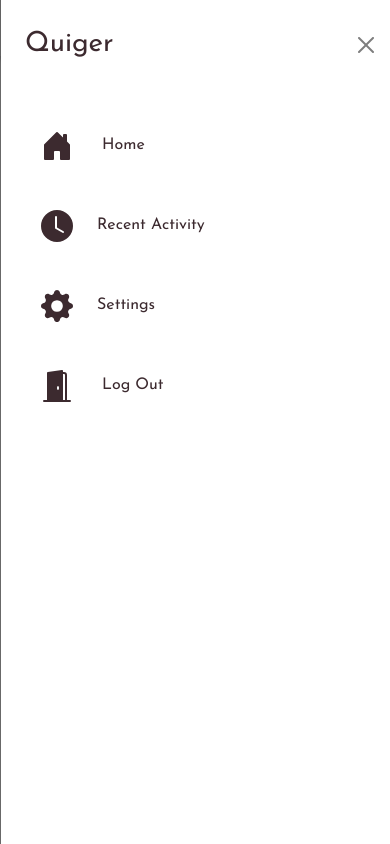
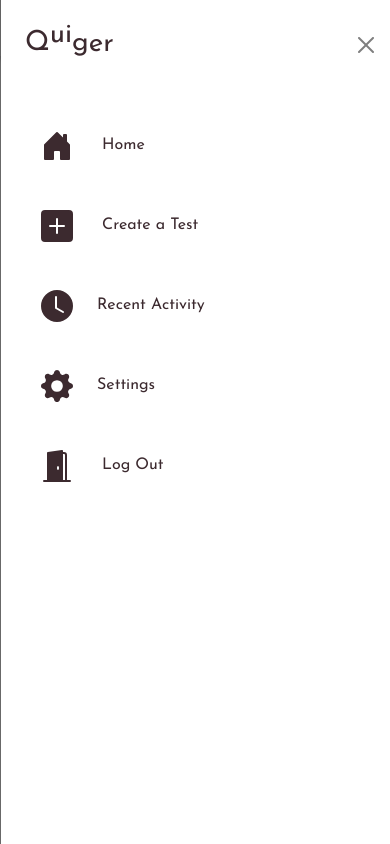
Before and after one commit to jinwu09/GContest, a Vue app in the folder frontend/: page /dashboard in a window 390 px wide. Both pictures are taken after a click on the button 350 px from the left and 28 px from the top of the page. Built offline with nearby package versions, Linux system fonts and the light colour scheme.

Commit message:
Added 404 page not found

```diff
--- a/frontend/src/assets/main.css
+++ b/frontend/src/assets/main.css
@@ -1,5 +1,13 @@
 @import url('https://fonts.googleapis.com/css2?family=Josefin+Sans&display=swap');
 
+@keyframes waviy {
+  0%,40%,100% {
+    transform: translateY(0)
+  }
+  20% {
+    transform: translateY(-10px)
+  }
+}
 
 :root{
   --main-color: #3C2A2F;
--- a/frontend/src/components/NavBar.vue
+++ b/frontend/src/components/NavBar.vue
@@ -1,14 +1,28 @@
 <template>
-    <nav class="navbar bg-body-tertiary  bar-design">
+    <nav class="navbar bg-body-tertiary sticky-top bar-design">
         <div class="container-fluid">
-            <span class="mb-0 h1 title">Quiger</span>
+            <span class="mb-0 h1 title">
+                <span style="--i:1">Q</span>
+                <span style="--i:2">u</span>
+                <span style="--i:3">i</span>
+                <span style="--i:4">g</span>
+                <span style="--i:5">e</span>
+                <span style="--i:6">r</span>
+            </span>
             <button class="navbar-toggler" type="button" data-bs-toggle="offcanvas" data-bs-target="#offcanvasNavbar"
                 aria-controls="offcanvasNavbar">
                 <span class="navbar-toggler-icon"></span>
             </button>
             <div class="offcanvas offcanvas-end" tabindex="-1" id="offcanvasNavbar" aria-labelledby="offcanvasNavbarLabel">
                 <div class="offcanvas-header">
-                    <h5 class="offcanvas-title title h1 m-2" id="offcanvasNavbarLabel">Quiger</h5>
+                    <h5 class="offcanvas-title title h1 m-2" id="offcanvasNavbarLabel">
+                        <span style="--i:1">Q</span>
+                        <span style="--i:2">u</span>
+                        <span style="--i:3">i</span>
+                        <span style="--i:4">g</span>
+                        <span style="--i:5">e</span>
+                        <span style="--i:6">r</span>
+                    </h5>
                     <button type="button" class="btn-close" data-bs-dismiss="offcanvas" aria-label="Close"></button>
                 </div>
                 <div class="offcanvas-body">
@@ -21,6 +35,15 @@
                                             d="M6.5 14.5v-3.505c0-.245.25-.495.5-.495h2c.25 0 .5.25.5.5v3.5a.5.5 0 0 0 .5.5h4a.5.5 0 0 0 .5-.5v-7a.5.5 0 0 0-.146-.354L13 5.793V2.5a.5.5 0 0 0-.5-.5h-1a.5.5 0 0 0-.5.5v1.293L8.354 1.146a.5.5 0 0 0-.708 0l-6 6A.5.5 0 0 0 1.5 7.5v7a.5.5 0 0 0 .5.5h4a.5.5 0 0 0 .5-.5Z" />
                                     </svg>
                                 </span> Home</a>
+                        </li>
+                        <li class="nav-item">
+                            <a class="nav-link m-2 p-3" aria-current="page" href="#">
+                                <span class="pe-4"><svg xmlns="http://www.w3.org/2000/svg" width="32" height="32"
+                                        fill="currentColor" class="bi bi-plus-square-fill" viewBox="0 0 16 16">
+                                        <path
+                                            d="M2 0a2 2 0 0 0-2 2v12a2 2 0 0 0 2 2h12a2 2 0 0 0 2-2V2a2 2 0 0 0-2-2H2zm6.5 4.5v3h3a.5.5 0 0 1 0 1h-3v3a.5.5 0 0 1-1 0v-3h-3a.5.5 0 0 1 0-1h3v-3a.5.5 0 0 1 1 0z" />
+                                    </svg>
+                                </span> Create a Test</a>
                         </li>
                         <li class="nav-item">
                             <a class="nav-link m-2 p-3" aria-current="page" href="#"><span class="pe-4"><svg
@@ -57,6 +80,14 @@
 .title {
     font-family: var(--title-font);
     color: var(--main-color);
+
+}
+
+.title span{
+    animation: waviy 1s infinite;
+    animation-delay: calc(.1s * var(--i));
+    position: relative;
+  display: inline-block;
 }
 
 .bar-design {
@@ -64,13 +95,18 @@
     box-shadow: 0px 4px 4px rgba(0, 0, 0, 0.25);
 }
 
-.nav-link{
+.nav-link {
     color: var(--main-color);
 }
+
+
 
 .nav-item:hover>.nav-link:hover {
     background: var(--main-color);
     color: #f0f0f0;
 
-    transition: all 1s ease;
-}</style>
+    -webkit-transform: scale(1.1) rotate(4deg);
+    transform: scale(1.1) rotate(4deg);
+    /* transition: all 1s ease; */
+}
+</style>
--- a/frontend/src/router/index.ts
+++ b/frontend/src/router/index.ts
@@ -3,6 +3,7 @@ import LoginView from '@/views/Auth/LoginView.vue';
 import RegisterView from '@/views/Auth/RegisterView.vue';
 import HomeDashboard from '@/views/Dashboard/HomeDashboard.vue';
 import CreateQuiz from '@/views/Dashboard/CreateQuiz.vue'
+import PathNotFound from '@/views/PathNotFound.vue'
 
 
 const router = createRouter({
@@ -32,6 +33,12 @@ const router = createRouter({
       path:'/',
       redirect: 'login'
     }
+    ,
+    {
+      path:'/:pathMatch(.*)*',
+      name: 'NotFound',
+      component: PathNotFound
+    }
   ]
 })
 
--- a/frontend/src/views/Auth/RegisterView.vue
+++ b/frontend/src/views/Auth/RegisterView.vue
@@ -22,10 +22,10 @@ function navToLogin() {
                         </div>
                         <form>
                             <div class="row mt-3">
-                                <div class="col-md-6"><input class="form-control form-control-lg" type="text"
+                                <div class="col-md-6 mt-3"><input class="form-control form-control-lg" type="text"
                                         placeholder="First Name" aria-label=".form-control-lg example" autocomplete="off"
                                         required></div>
-                                <div class="col-md-6"> <input class="form-control form-control-lg" type="text"
+                                <div class="col-md-6 mt-3"> <input class="form-control form-control-lg" type="text"
                                         placeholder="Last Name" aria-label=".form-control-lg example" autocomplete="off"
                                         required></div>
 
@@ -71,4 +71,6 @@ function navToLogin() {
     </div>
 </template>
 
-<style scoped>@import url(@/assets/login-register-forms.css);</style>
+<style scoped>
+@import url(@/assets/login-register-forms.css);
+</style>
--- a/frontend/src/views/Dashboard/HomeDashboard.vue
+++ b/frontend/src/views/Dashboard/HomeDashboard.vue
@@ -9,15 +9,15 @@ import NavBar from '@/components/NavBar.vue';
     <div class="mt-1">
         <div class="container-fluid">
             <div class="row mt-4">
-                <div class="col-md-1">
+                <div class="col-lg-1">
 
                 </div>
-                <div class="col-md-6">
+                <div class="col-lg-6">
                     <div class="row room-background m-2">
                         <div class="d-flex align-items-center justify-content-center ">
                             <div class="row w-75">
                                 <div class="col-md-8 mt-2">
-                                    <input class="form-control form-control-lg" type="text"
+                                    <input class="form-control form-control-lg" type="text" placeholder="Room Number"
                                         aria-label=".form-control-lg example">
                                 </div>
                                 <div class="col-md-4 mt-2">
@@ -29,15 +29,15 @@ import NavBar from '@/components/NavBar.vue';
                         </div>
                     </div>
                 </div>
-                <div class="col-md-1">
+                <div class="col-lg-1">
 
                 </div>
-                <div class="col-md-3">
+                <div class="col-lg-3">
                     <div class="row test-background m-2">
                         <div class="d-flex align-items-center justify-content-center ">
                             <div class="row w-75">
                                 <div class="col-md-12 mt-2 text-center test-color">
-                                    <p class="h5"><span class="pe-4"><svg
+                                    <p class="h5 text-center"><span class="pe-4"><svg
                                                     xmlns="http://www.w3.org/2000/svg" width="32" height="32"
                                                     fill="currentColor" class="bi bi-plus-square-fill" viewBox="0 0 16 16">
                                                     <path
@@ -91,7 +91,49 @@ import NavBar from '@/components/NavBar.vue';
     box-shadow: 0px 4px 4px rgba(0, 0, 0, 0.25);
     border-radius: 25px;
 }
+
+/* .test-background:before{
+    content: '';
+  position: absolute;
+  border: var(--main-color) solid 4px;
+  border-radius: 25px;
+
+  top: 0;
+  right: 0;
+  bottom: 0;
+  left: 0;
+  -webkit-transition-duration: 0.3s;
+  transition-duration: 0.3s;
+  -webkit-transition-property: top, right, bottom, left;
+  transition-property: top, right, bottom, left;
+} */
+
+@keyframes bounce {
+	0%, 20%, 60%, 100% {
+		-webkit-transform: translateY(0);
+		transform: translateY(0);
+	}
+
+	40% {
+		-webkit-transform: translateY(-20px);
+		transform: translateY(-20px);
+	}
+
+	80% {
+		-webkit-transform: translateY(-10px);
+		transform: translateY(-10px);
+	}
+}
+
+/* .test-background:hover:before, .test-background:focus:before, .test-background:active:before {
+  top: -8px;
+  right: -8px;
+  bottom: -8px;
+  left: -8px;
+} */
+
 .test-background:hover{
     border: var(--main-color) 3px solid;
+        animation: bounce .2s;
 }
 </style>
--- /dev/null
+++ b/frontend/src/views/PathNotFound.vue
@@ -0,0 +1,75 @@
+<template>
+    <div class="container-fluid">
+        <div class="d-flex align-items-center justify-content-center vh-100">
+            <section class="page_404 w-100">
+                <div class="container">
+                    <div class="row">
+                        <div class="col-sm-12 ">
+                            <div class="col-sm-10 col-sm-offset-1  text-center">
+                                <div class="four_zero_four_bg">
+                                    <h1 class="text-center ">404</h1>
+
+
+                                </div>
+
+                                <div class="contant_box_404">
+                                    <h3 class="h2">
+                                        Looks like you're lost
+                                    </h3>
+
+                                    <p>the page you are looking for not avaible!</p>
+                                </div>
+                            </div>
+                        </div>
+                    </div>
+                </div>
+            </section>
+        </div>
+
+    </div>
+</template>
+
+<style scoped>
+/*======================
+    404 page
+=======================*/
+
+
+.page_404 {
+    padding: 40px 0;
+    background: #fff;
+    font-family: 'Arvo', serif;
+}
+
+.page_404 img {
+    width: 100%;
+}
+
+.four_zero_four_bg {
+
+    background-image: url(https://cdn.dribbble.com/users/285475/screenshots/2083086/dribbble_1.gif);
+    height: 400px;
+    background-position: center;
+}
+
+
+.four_zero_four_bg h1 {
+    font-size: 80px;
+}
+
+.four_zero_four_bg h3 {
+    font-size: 80px;
+}
+
+.link_404 {
+    color: #fff !important;
+    padding: 10px 20px;
+    background: #39ac31;
+    margin: 20px 0;
+    display: inline-block;
+}
+
+.contant_box_404 {
+    margin-top: -50px;
+}
+</style>
```
